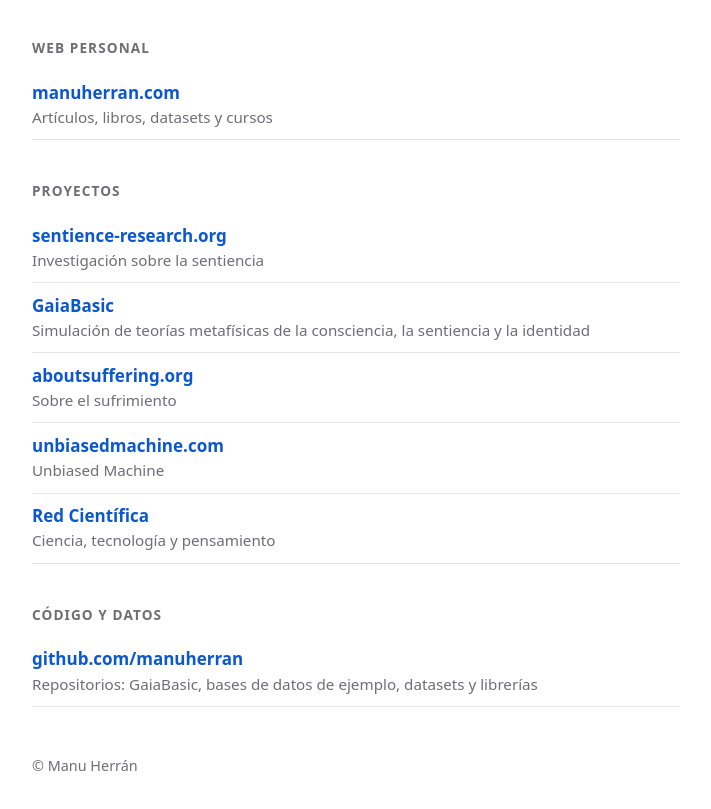
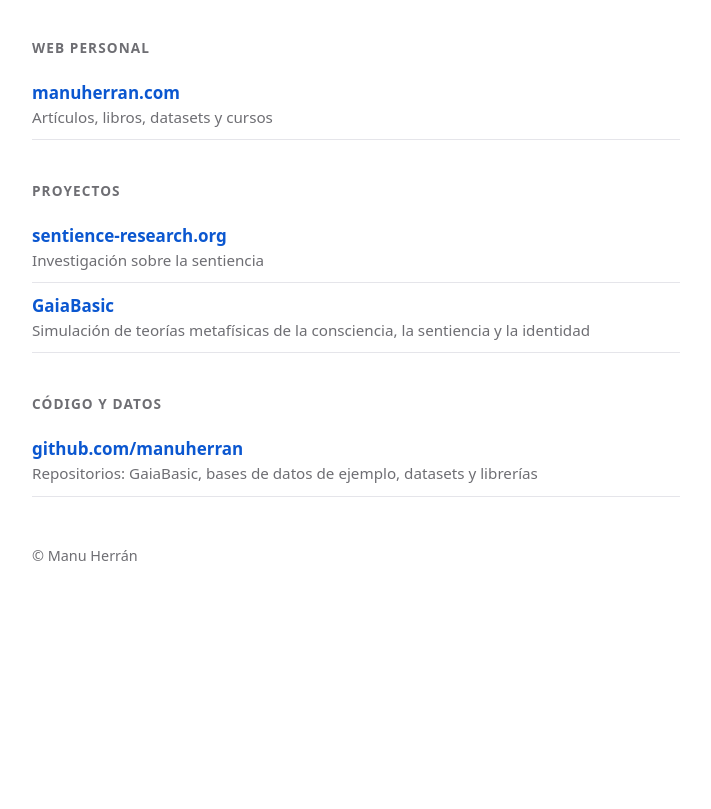
Before and after one commit to manuherran/manuherran.github.io, a plain HTML site: page index.html in a window 1280 px wide. Shown: the part 139-948 px from the top of the page, without its empty margins (284-995 px from the left). After the commit the page ends 800 px from the top, so only its background shows below. Drawn offline with Linux system fonts and the light colour scheme.

Commit message:
Remove aboutsuffering.org, unbiasedmachine.com and Red Científica from projects list
Co-Authored-By: Claude Opus 5.5 <noreply@anthropic.com>

```diff
--- a/index.html
+++ b/index.html
@@ -36,9 +36,6 @@
   <ul>
     <li><a href="https://sentience-research.org/">sentience-research.org</a><span>Investigación sobre la sentiencia</span></li>
     <li><a href="https://gaiabasic.com/">GaiaBasic</a><span>Simulación de teorías metafísicas de la consciencia, la sentiencia y la identidad</span></li>
-    <li><a href="https://aboutsuffering.org/">aboutsuffering.org</a><span>Sobre el sufrimiento</span></li>
-    <li><a href="https://unbiasedmachine.com/">unbiasedmachine.com</a><span>Unbiased Machine</span></li>
-    <li><a href="https://redcientifica.com/">Red Científica</a><span>Ciencia, tecnología y pensamiento</span></li>
   </ul>
 
   <h2>Código y datos</h2>
```
